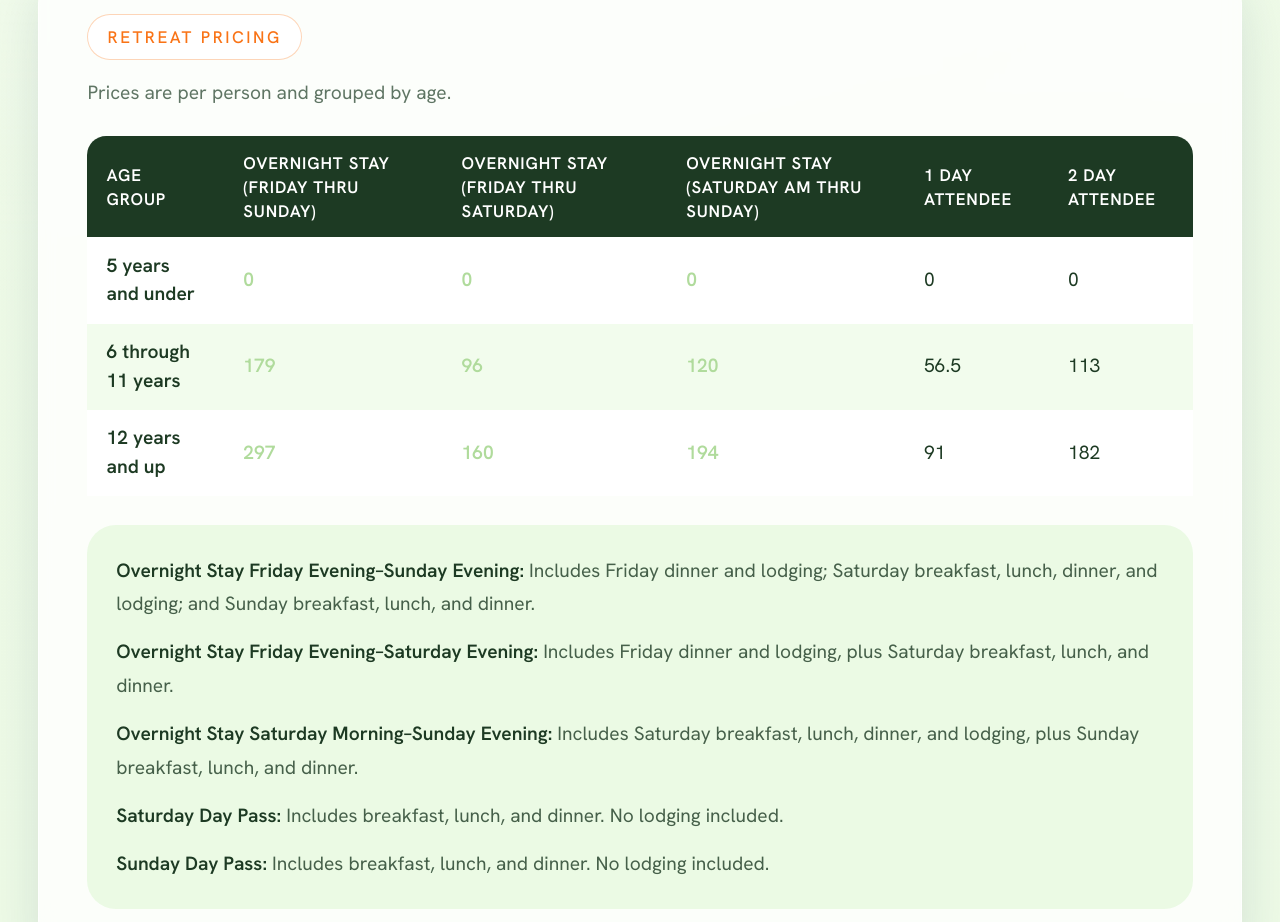
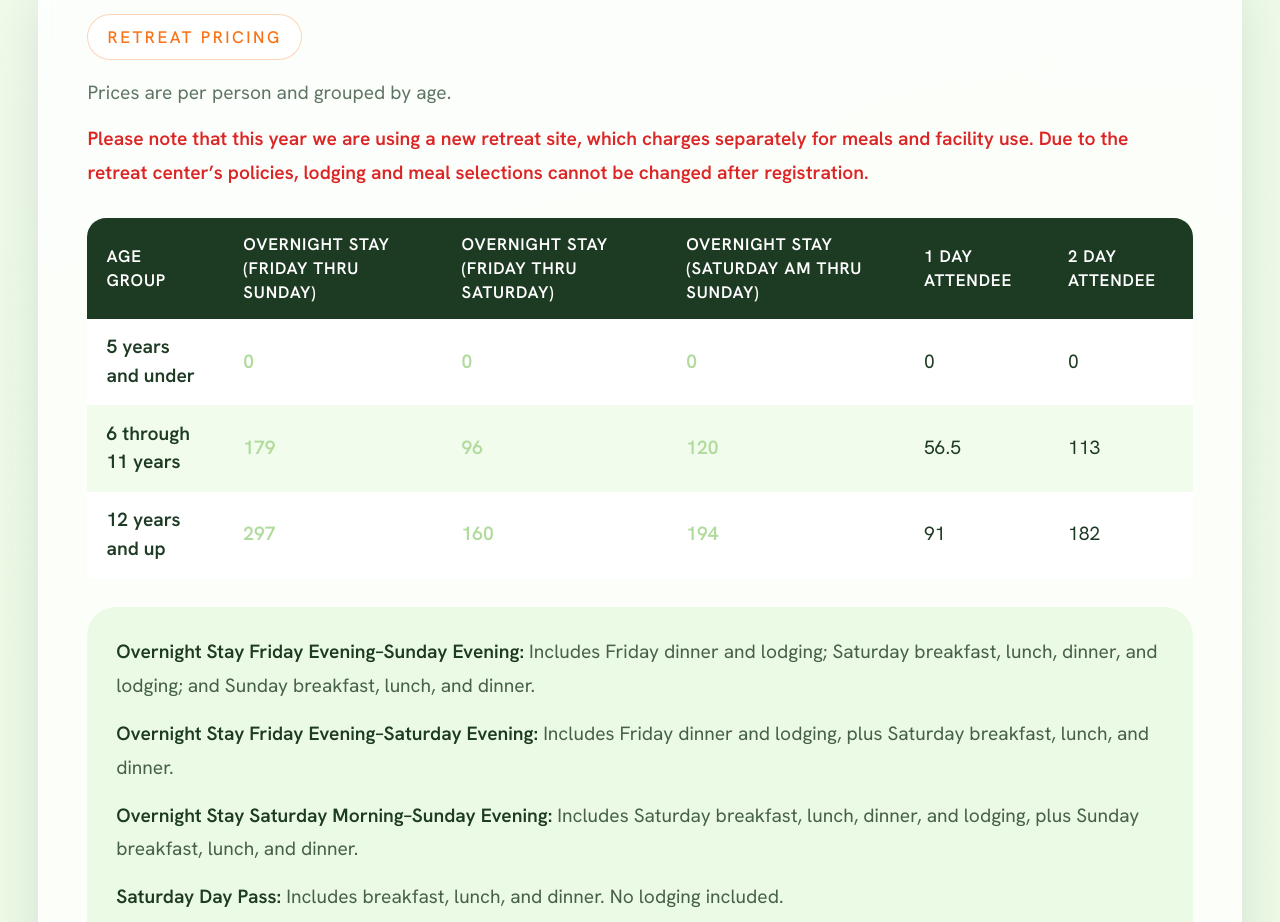
Before and after one commit to shettyjm/sai2026retreat, a Next.js app: page /registration in a window 1280 px wide. Shown: the part 2001-2923 px from the top of the page. Built offline with nearby package versions, Linux system fonts and the light colour scheme.

Commit message:
Registration: add red bold note under Retreat Pricing about new site policies
Same red bold treatment as the 'No semi-private lodges at this
location.' lodging note.

Co-Authored-By: Claude Opus 4.7 (1M context) <noreply@anthropic.com>

```diff
--- a/app/registration/page.tsx
+++ b/app/registration/page.tsx
@@ -77,6 +77,12 @@ export default function RegistrationPage() {
         <p className="pill">Retreat Pricing</p>
         <p className="mt-4 text-base text-navy/70">
           Prices are per person and grouped by age.
+        </p>
+        <p className="mt-3 text-base font-semibold leading-7 text-red-600">
+          Please note that this year we are using a new retreat site, which
+          charges separately for meals and facility use. Due to the retreat
+          center&rsquo;s policies, lodging and meal selections cannot be
+          changed after registration.
         </p>
 
         <div className="mt-6 overflow-x-auto">
```
